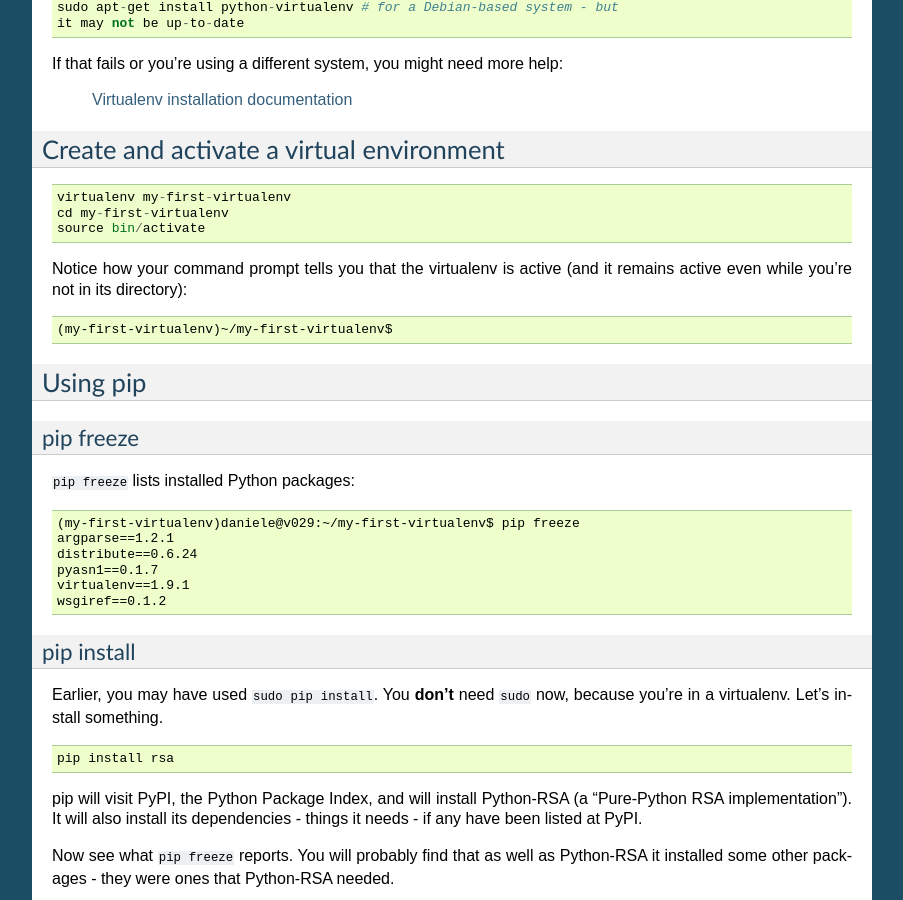
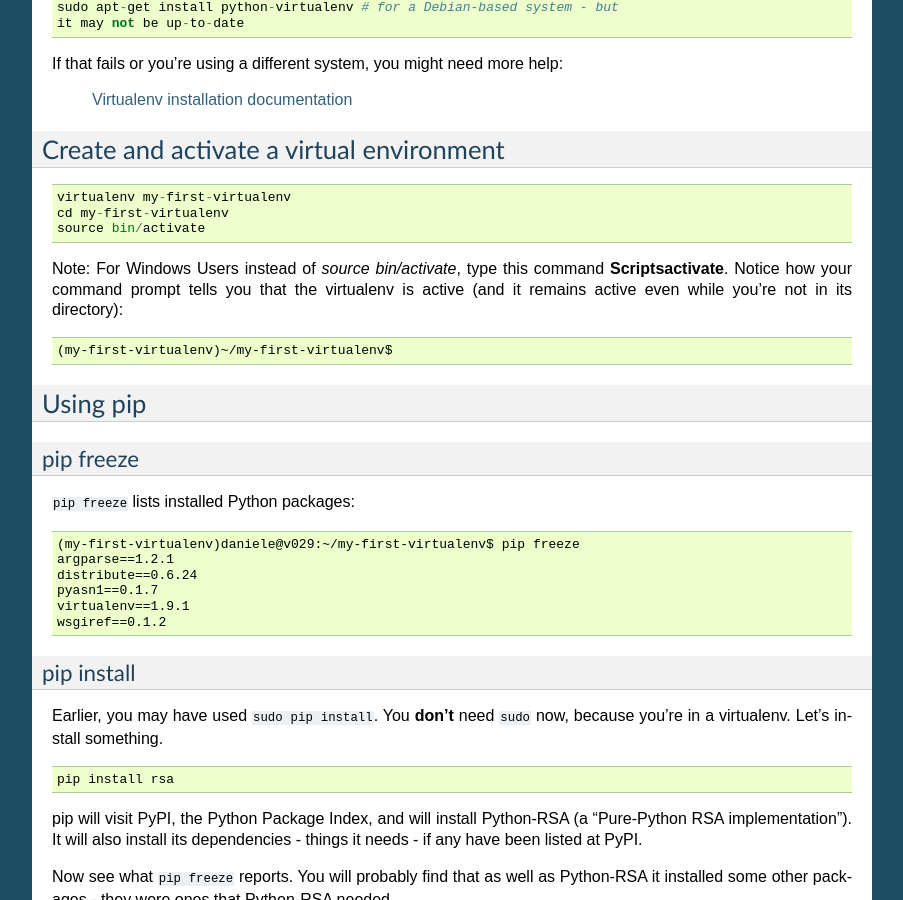
Before and after one commit to evildmp/afraid-to-commit, a Sphinx documentation site: the page built from docs/virtualenv.rst, in a window 1280 px wide and 900 px high, scrolled down 968 px. Shown: the whole window, without its empty margins (198-1101 px from the left). Built offline with Sphinx 7.4.7, drawn with Linux system fonts in a browser that asks for light colours; some of the changed text lies outside the part shown.

Commit message:
added activate scripts for windows users

```diff
--- a/docs/virtualenv.rst
+++ b/docs/virtualenv.rst
@@ -71,6 +71,7 @@ Create and activate a virtual environment
     cd my-first-virtualenv
     source bin/activate
 
+Note: For Windows Users instead of *source bin/activate*, type this command **Scripts\activate**.
 Notice how your command prompt tells you that the virtualenv is active (and it remains active even while you're not in its directory)::
 
     (my-first-virtualenv)~/my-first-virtualenv$
@@ -166,6 +167,8 @@ When you activate your new virtualenv, it will deactivate the first::
     cd my-second-virtualenv
     source bin/activate
 
+Note: For Windows Users don't forget instead of *source bin/activate*, type this command **Scripts\activate**.
+
 ``pip freeze`` will show you that you don't have Python-RSA installed in this
 one - it's a completely different Python environment from the other, and both
 are isolated from the system-wide Python setup.
```
